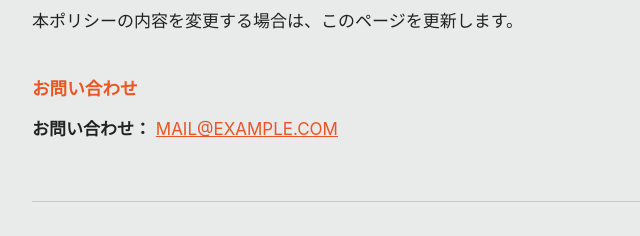
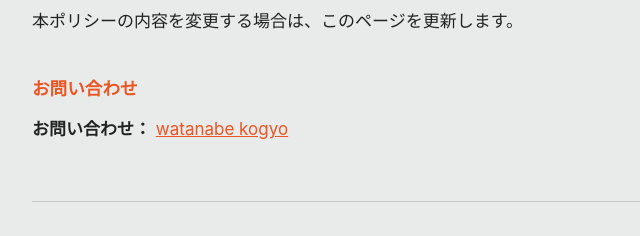
Before and after one commit to otto-e-mezzo/roop, a plain HTML site: page privacy.html in a window 1280 px wide. Shown: the part 1204-1440 px from the top of the page, 256-896 px from the left. Drawn offline with Linux system fonts and the light colour scheme.

Commit message:
Update privacy.html

```diff
--- a/privacy.html
+++ b/privacy.html
@@ -177,7 +177,7 @@
 <p>本ポリシーの内容を変更する場合は、このページを更新します。</p>
 
 <h2>お問い合わせ</h2>
-<p><strong>お問い合わせ：</strong> <a href="mailto:MAIL@EXAMPLE.COM">MAIL@EXAMPLE.COM</a></p>
+<p><strong>お問い合わせ：</strong> <a href="mailto:MAIL@EXAMPLE.COM">watanabe kogyo</a></p>
 
 <hr>
 
```
